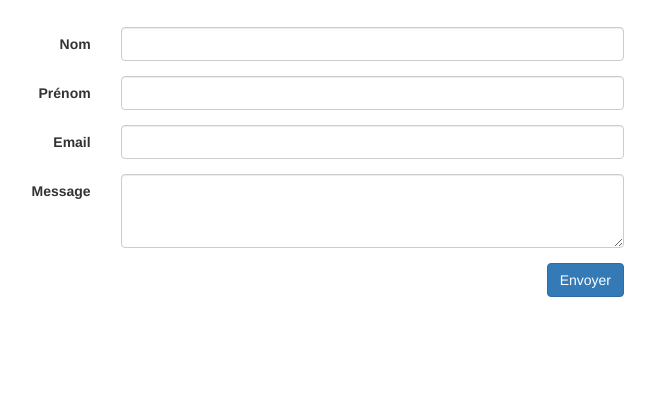
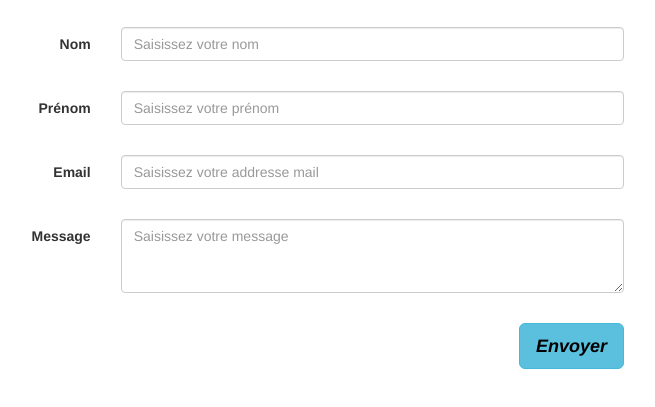
Before and after one commit to LindaHARASSINI/gitTrainning, a website: page index.html in a window 1280 px wide. Shown: the part 171-578 px from the top of the page, without its empty margins (321-976 px from the left). Drawn offline with nearby package versions, Linux system fonts and the light colour scheme.

Commit message:
add  id && placeholder attributs

```diff
--- a/index.html
+++ b/index.html
@@ -14,28 +14,28 @@
 	 		<div class="form-group">
 	 			<label for="name" class="col-sm-2 control-label">Nom </label>
 	 		 	<div class="col-sm-10">
-	 		 		<input type="text" class="form-control"  name="">
+	 		 		<input type="text" class="form-control" id="inputName"  placeholder="Saisissez votre nom">
 	 		 	</div>
 	 		</div>
 	 		<div class="form-group">
 	 			<label for="firstName" class="col-sm-2 control-label">Prénom </label>
 	 		 	<div class="col-sm-10">
-	 		 		<input type="text" class="form-control"  name="">
+	 		 		<input type="text" class="form-control" id="inputFristName" placeholder="Saisissez votre prénom">
 	 		 	</div>
 	 		</div>
 	 		<div class="form-group">
 			    <label for="inputEmail3" class="col-sm-2 control-label">Email</label>
 			    <div class="col-sm-10">
-			       <input type="email" class="form-control" name="">
+			       <input type="email" class="form-control"  id="inputEmail" placeholder="Saisissez votre addresse mail">
 			    </div>
 			</div>
 			<div class="form-group">
 			    <label for="inputEmail3" class="col-sm-2 control-label">Message</label>
 			    <div class="col-sm-10">
-			      <textarea class="form-control" rows="3" name=""></textarea>
+			      <textarea class="form-control" rows="3" id="inputMessage" placeholder="Saisissez votre message"></textarea>
 			    </div>
 			</div>
-			<button type="button" class="btn btn-primary pull-right">Envoyer</button>
+			<button type="button" class="btn btn-info btn-lg pull-right">Envoyer</button>
 	 	</form>
 
 	</body>
--- a/style.css
+++ b/style.css
@@ -16,19 +16,22 @@ div textarea {
 	margin: 0px;
 }
 
-div strong{
+div > strong {
 	font-size: 30px;
-	font-weight: 500px
-
+	font-weight: bold;
 	margin-bottom: 100px !important;
 }
 
 form{
 	margin-top: 15px;
-	/*border :solid;*/
-	border-style: blue;
 	padding : 15px;
 }
+
+form > div {
+	margin-bottom: 30px !important;
+}
 button {
-	text-align: left;
+	color: black !important;
+	font-style: oblique;
+	font-weight: bold !important;
 }
```
